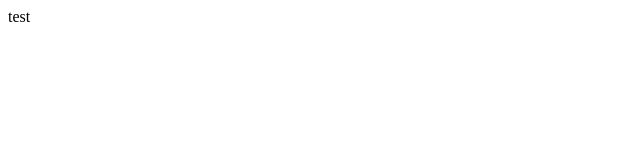
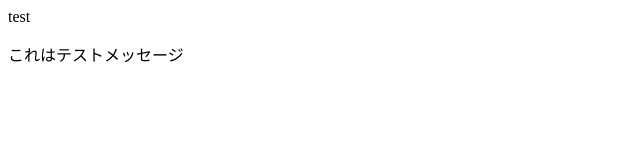
Before and after one commit to RozeSullatui/voicevox_hackthon, a React (Create React App) app: page / in a window 1280 px wide. Shown: the top 160 px of the page, without its empty margins (0-640 px from the left). Built offline with nearby package versions, Linux system fonts and the light colour scheme.

Commit message:
test commit

```diff
--- a/src/App.js
+++ b/src/App.js
@@ -3,6 +3,8 @@
 function App() {
   return (
     <div className="App">test
+
+    <p>これはテストメッセージ</p>
     </div>
   );
 }
```
